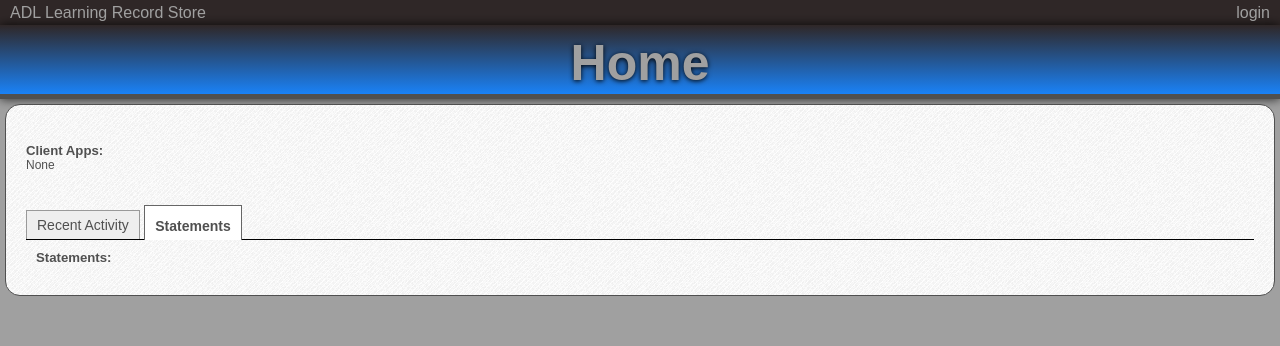
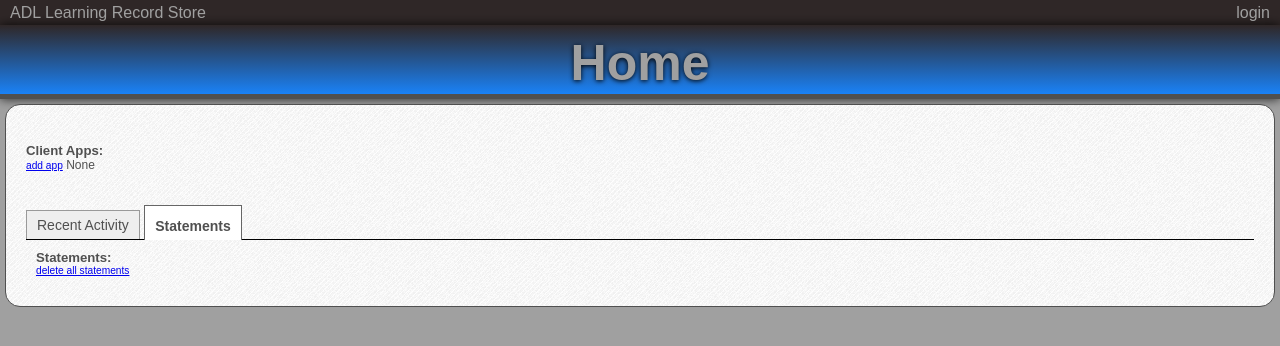
Before and after one commit to adlnet/ADL_LRS, a Django app: template lrs/templates/me.html in a window 1280 px wide, after a click on "Statements". Shown: the top 346 px of the page. Run offline with Django 3.2, Linux system fonts and the light colour scheme; the template is opened without the code that fills it, so the values that code supplies are empty.

Commit message:
added link to add app and to delete all stmts... added setting for days to delete log

```diff
--- a/lrs/management/commands/system_action_cleanup.py
+++ b/lrs/management/commands/system_action_cleanup.py
@@ -22,8 +22,8 @@ class Command(NoArgsCommand):
 
     def handle_noargs(self, *args, **options):
         # delete SystemActions older than 7 days
-        cutoff_time = convert_to_utc(str((datetime.utcnow() - timedelta(seconds=7)).replace(tzinfo=utc).isoformat()))
-        # cutoff_time = convert_to_utc(str((datetime.utcnow() - timedelta(days=7)).replace(tzinfo=utc).isoformat()))
+        # cutoff_time = convert_to_utc(str((datetime.utcnow() - timedelta(seconds=7)).replace(tzinfo=utc).isoformat()))
+        cutoff_time = convert_to_utc(str((datetime.utcnow() - timedelta(days=settings.DAYS_TO_LOG_DELETE)).replace(tzinfo=utc).isoformat()))
         system_actions = SystemAction.objects.filter(timestamp__lt=cutoff_time)
         system_actions.delete()
         self.stdout.write('Successfully deleted stale SystemActions\n')
--- a/lrs/models.py
+++ b/lrs/models.py
@@ -1,5 +1,6 @@
 from django.db import models
 from django.db import transaction
+from django.conf import settings
 from django.contrib.auth.models import User
 from django.contrib.contenttypes.models import ContentType
 from django.contrib.contenttypes import generic
@@ -185,8 +186,8 @@ class SystemAction(models.Model):
         return "[%s(%s)] %s -- by: %s" % (self.get_level_display(),self.level, self.message, self.content_object)
 
     def days_til_del(self):
-        weeklater = self.timestamp + dt.timedelta(days=7)
-        days = (weeklater - datetime.utcnow().replace(tzinfo = pytz.utc)).days
+        deleteday = self.timestamp + dt.timedelta(days=settings.DAYS_TO_LOG_DELETE)
+        days = (deleteday - datetime.utcnow().replace(tzinfo = pytz.utc)).days
         if days <= 0:
             days = 0
         return days
--- a/lrs/static/css/home.css
+++ b/lrs/static/css/home.css
@@ -159,6 +159,11 @@ div
   color: #FFF;
   text-decoration: none;
   border-top: 3px solid #1a82f7;
+}
+
+.small-link
+{
+  font-size: 85%;
 }
 
 #clientapps
--- a/lrs/templates/me.html
+++ b/lrs/templates/me.html
@@ -4,7 +4,7 @@
 {% block content %}
 </br>
 <div id="clientapps">
-    <span class="heading">Client Apps:</span>
+    <span class="heading">Client Apps:</span><span class="small-link"><a href="{% url lrs.views.reg_client %}">add app</a></span>
     {% if client_apps %}
         {% for app in client_apps %}
         <ul>
@@ -52,7 +52,7 @@
         </ul>
     </div>
     <div id="mystatements">
-        <span class="heading">Statements:</span>
+        <span class="heading">Statements:</span><span class="small-link"><a id="delstmts" href="#mystatements">delete all statements</a></span>
         <!-- content -->
     </div>
 </div>
@@ -106,6 +106,20 @@ $(document).ready(function() {
             getStmts();
         }
     });
+    $('#mystatements #delstmts').click(function(){
+        $.ajax({
+            url: "{% url lrs.views.my_statements %}",
+            type: "DELETE",
+            context: $(this),
+            success: function (data){
+                getStmts();
+            },
+            error: function(xhr, ajaxOptions, thrownError){
+                alert(thrownError);
+            },
+            timeout : 15000
+        });
+    });
 });
 
 function stmtLink(){
@@ -148,6 +162,9 @@ function getStmts(event){
 }
 
 function uiData(data){
+    if (data['stmts'].length == 0){
+        return "<ul><li>no statements</li></ul>"
+    }
     var ret = "<ul>";
     for (var i = 0; i < data['stmts'].length; i++) {
         var stmt = data['stmts'][i];
--- a/lrs/templates/regclient.html
+++ b/lrs/templates/regclient.html
@@ -3,11 +3,11 @@
 {% block heading %}ADL LRS Client Registration{% endblock heading %}
 {% block content %}
 <p>
-	Registration is used to enable OAuth Authentication. Without using secure sockets (SSL), this authentication scheme is likely not secure enough for most production systems. Please do not register using sensitive names and passwords. Assume all data provided here is public. After you register your client and follow the OAuth process, you will be able to send data back and forth from the LRS to your client.
+    Registration is used to enable OAuth Authentication. Without using secure sockets (SSL), this authentication scheme is likely not secure enough for most production systems. Please do not register using sensitive names and passwords. Assume all data provided here is public. After you register your client and follow the OAuth process, you will be able to send data back and forth from the LRS to your client.
 </p>
 {% if error_message %}
 <p class="error">
-	<strong>{{ error_message }}</strong>
+    <strong>{{ error_message }}</strong>
 </p>
 {% endif %}
 <form action="{% url lrs.views.reg_client %}" method="post">
```
Also changed, not shown: adl_lrs/settings.py (+7 -0 lines), lrs/views.py (+9 -1 lines).
